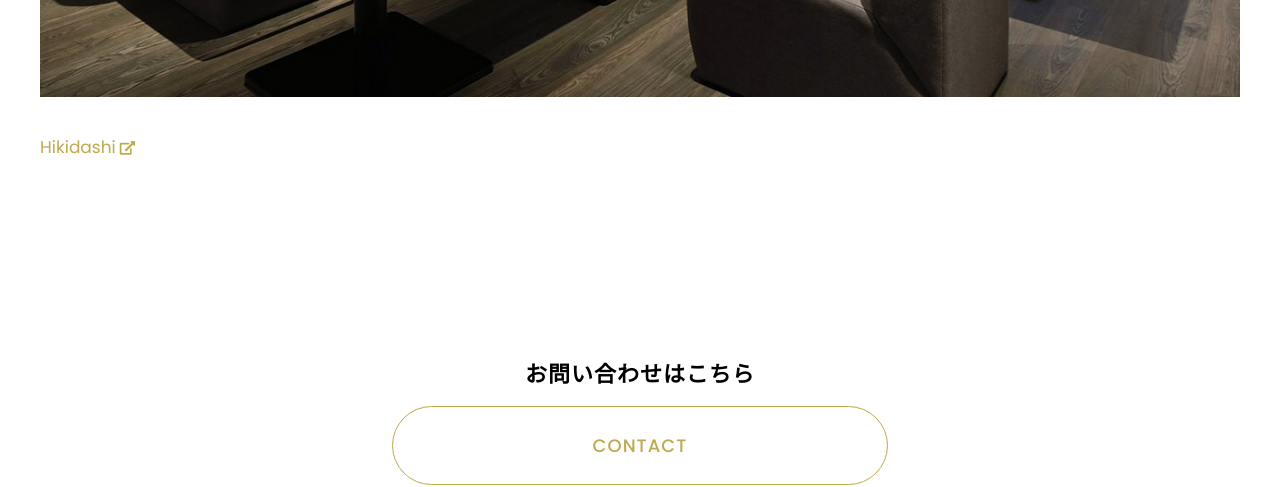
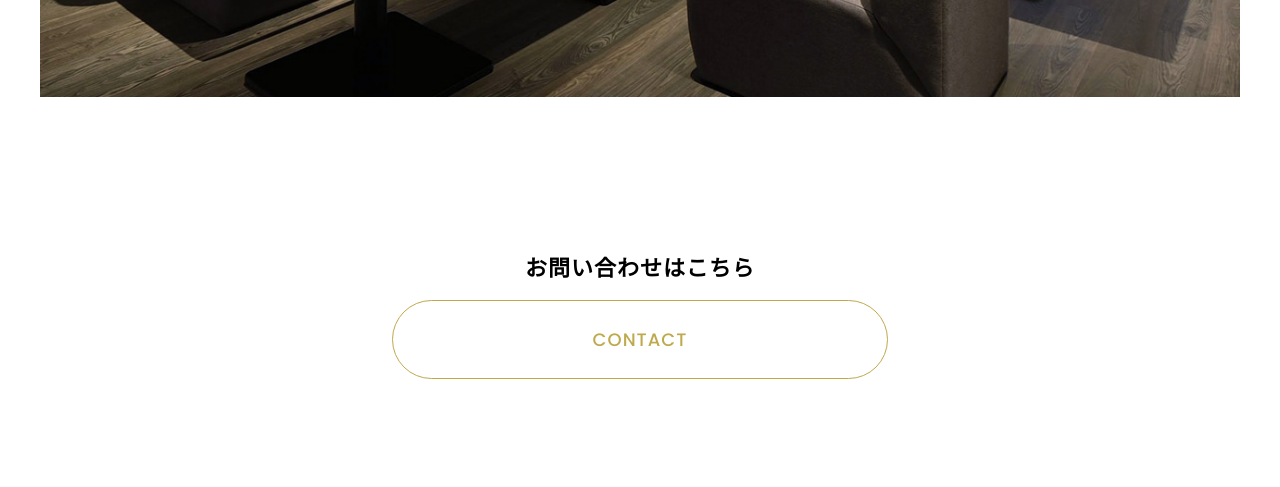
Before and after one commit to ymdtch/LAND, a plain HTML site: page works/aoyama-lounge-project.html in a window 1280 px wide. Shown: the part 2440-2927 px from the top of the page. Drawn offline with nearby package versions, Linux system fonts and the light colour scheme; some packages are replaced by stand-ins of ours.

Commit message:
fix works text

```diff
--- a/works/aoyama-lounge-project.html
+++ b/works/aoyama-lounge-project.html
@@ -72,9 +72,9 @@
             <img src="./images/aoyama-lounge-project-2.jpg" alt="">
           </div>
 
-          <div class="work-paragraph">
+          <!-- <div class="work-paragraph">
             <a href="https://hiki-dashi.jp/" target="_blank" >Hikidashi</a>
-          </div>
+          </div> -->
 
         </div>
               </div>
```
Also changed, not shown: works/works-index.html (+1 -1 lines).
